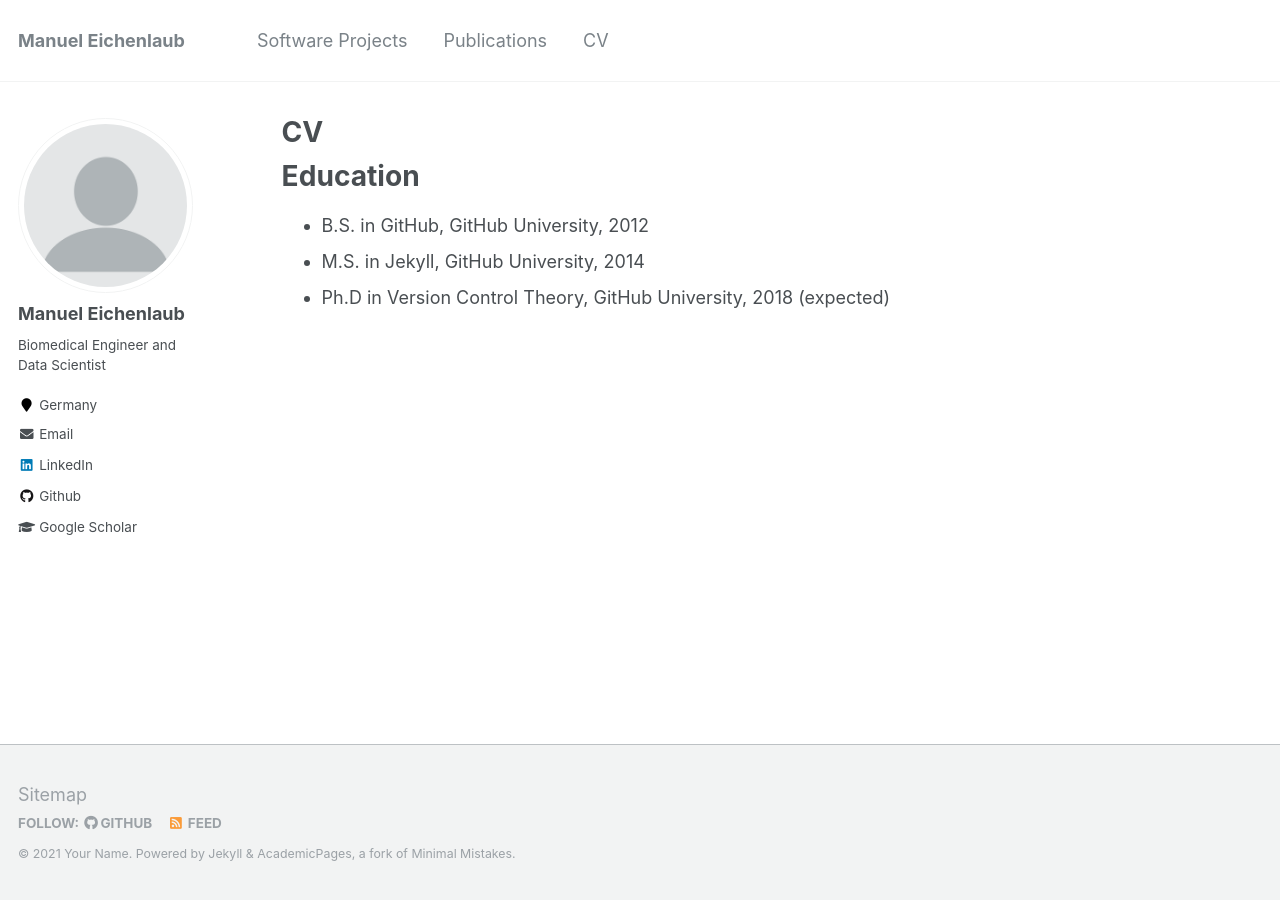
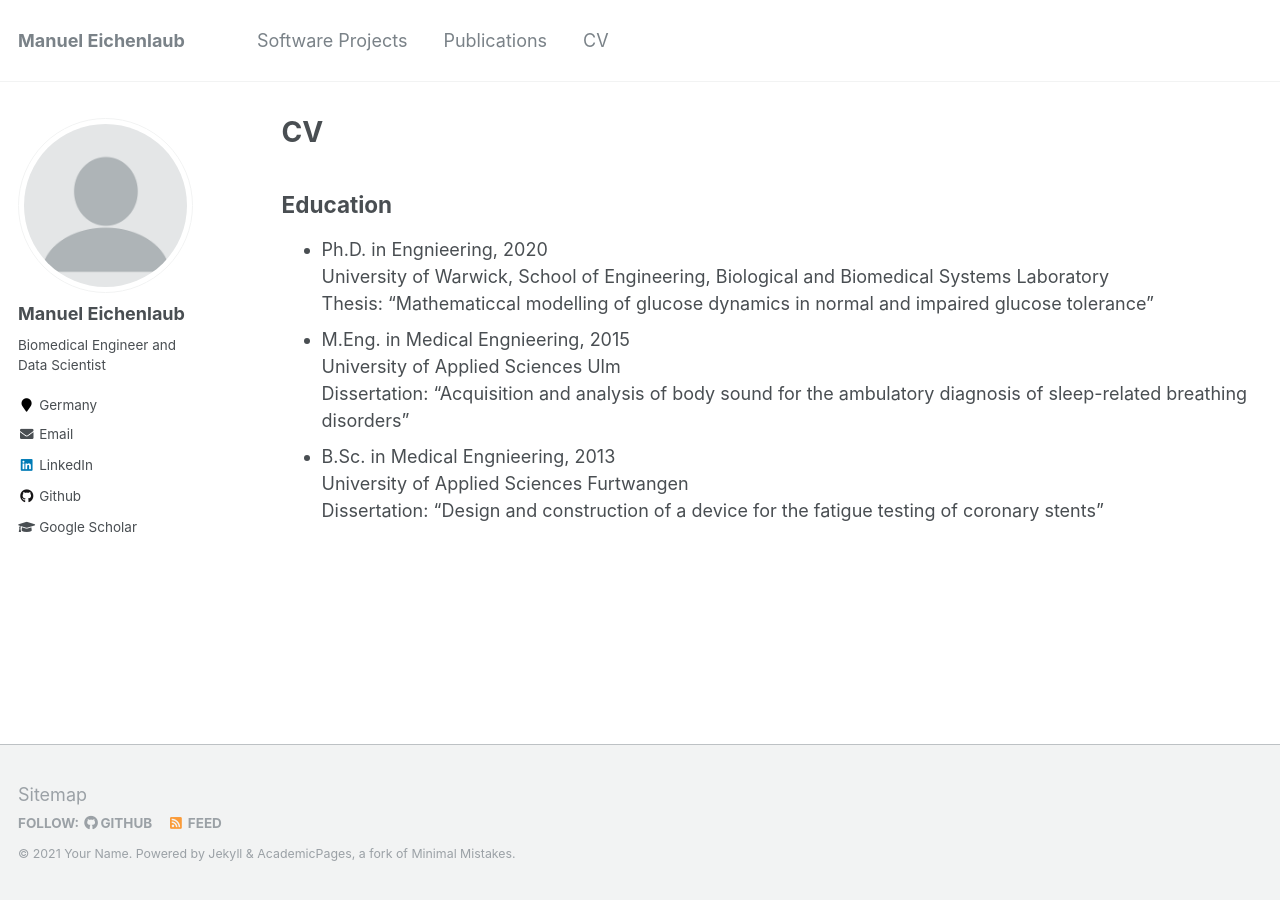
Before and after one commit to manueich/manueich.github.io, a Jekyll site: the page built from _pages/cv.md, in a window 1280 px wide. Built offline with Jekyll 4.4.1, drawn with Linux system fonts in a browser that asks for light colours.

Commit message:
Update cv.md

```diff
--- a/_pages/cv.md
+++ b/_pages/cv.md
@@ -10,7 +10,13 @@ redirect_from:
 {% include base_path %}
 
 Education
-======
-* B.S. in GitHub, GitHub University, 2012
-* M.S. in Jekyll, GitHub University, 2014
-* Ph.D in Version Control Theory, GitHub University, 2018 (expected)
+------
+* Ph.D. in Engnieering, 2020
+  University of Warwick, School of Engineering, Biological and Biomedical Systems Laboratory
+  Thesis: "Mathematiccal modelling of glucose dynamics in normal and impaired glucose tolerance"
+* M.Eng. in Medical Engnieering, 2015
+  University of Applied Sciences Ulm
+  Dissertation: "Acquisition and analysis of body sound for the ambulatory diagnosis of sleep-related breathing disorders"
+* B.Sc. in Medical Engnieering, 2013
+  University of Applied Sciences Furtwangen
+  Dissertation: "Design and construction of a device for the fatigue testing of coronary stents"
```
